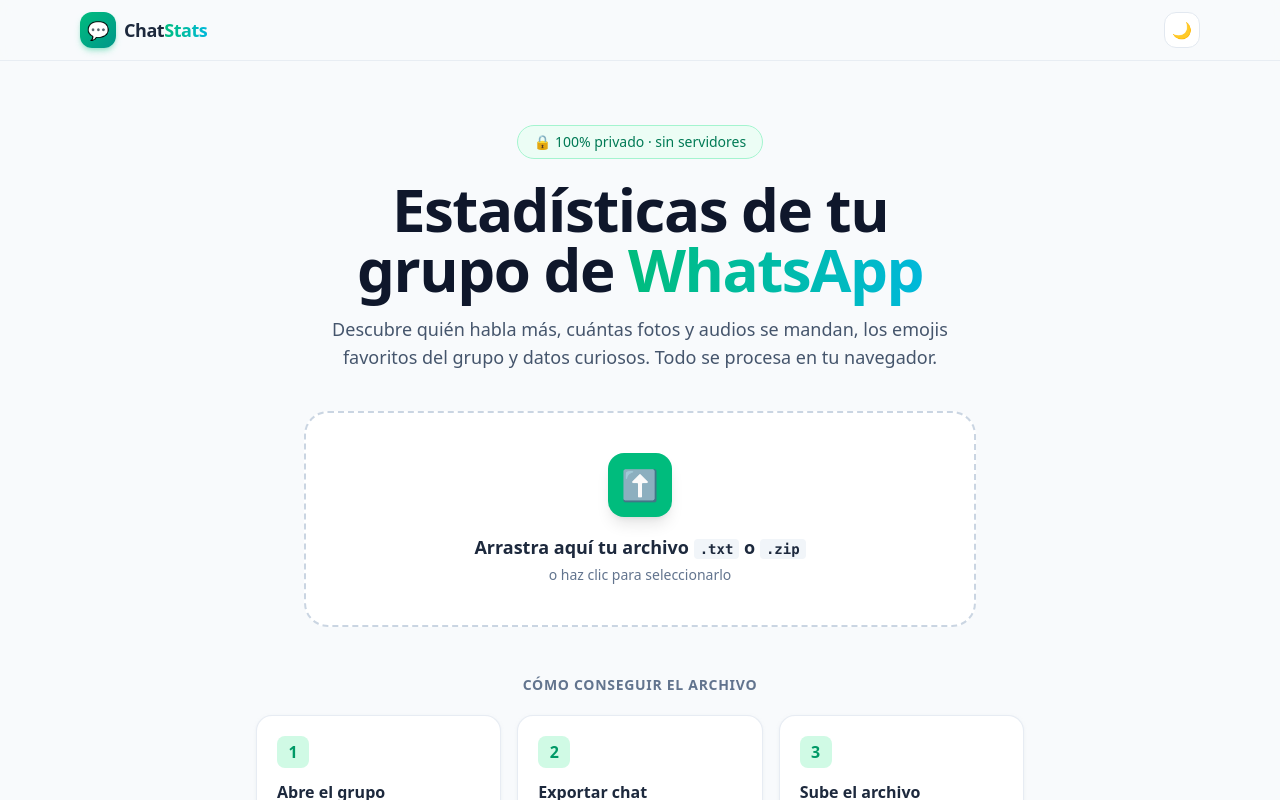
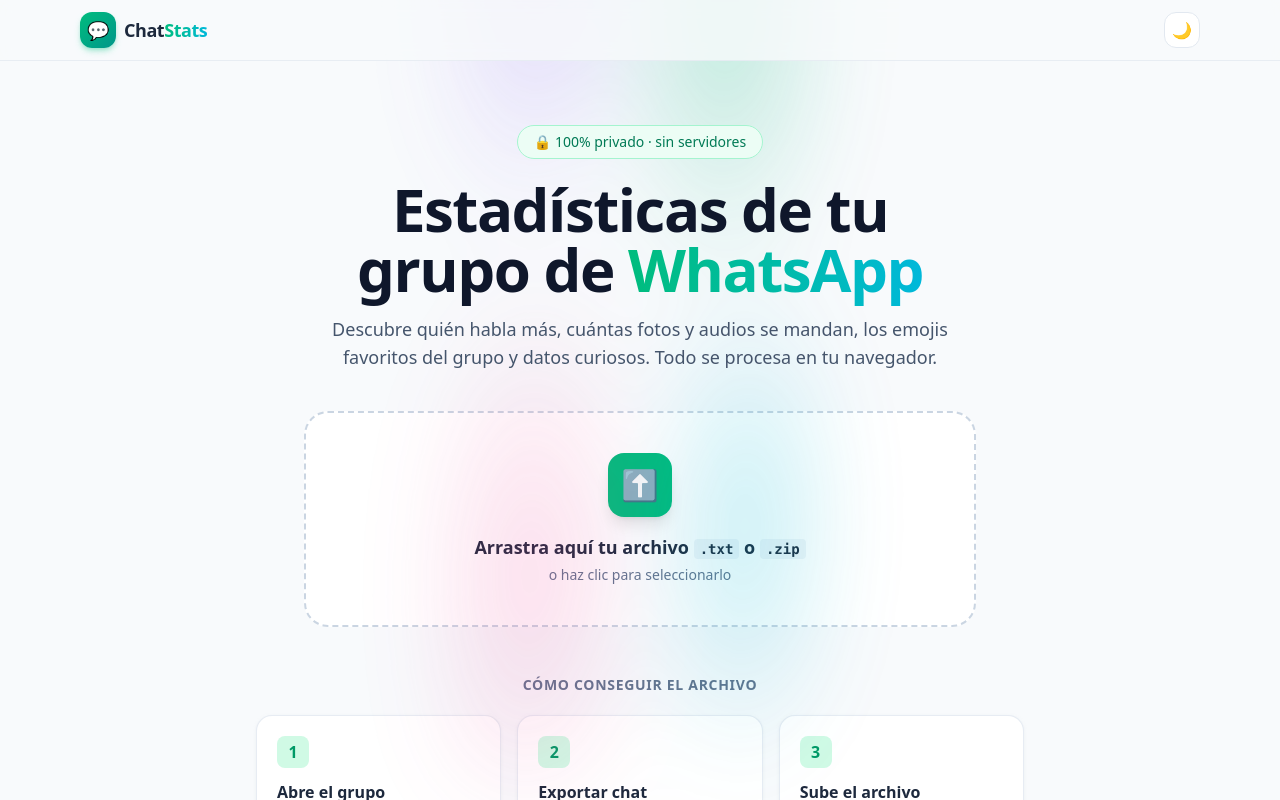
Before and after one commit to Rubencalii/contador, a React (Vite) app in the folder web/: page / in a window 1280 px wide. Shown: the top 800 px of the page. Built offline with nearby package versions, Linux system fonts and the light colour scheme.

Commit message:
Mejora visual: transicion suave al cambiar de tema y malla de gradiente animada en el hero

```diff
--- a/web/src/App.jsx
+++ b/web/src/App.jsx
@@ -1,4 +1,4 @@
-import { lazy, Suspense, useEffect, useState } from 'react'
+import { lazy, Suspense, useEffect, useRef, useState } from 'react'
 import { parseChat } from './lib/parser'
 import { calcularEstadisticas } from './lib/stats'
 import Header from './components/Header'
@@ -19,8 +19,16 @@
     return window.matchMedia('(prefers-color-scheme: dark)').matches
   })
 
+  const primeraVez = useRef(true)
   useEffect(() => {
-    document.documentElement.classList.toggle('dark', oscuro)
+    const root = document.documentElement
+    // Solo animamos el cambio de tema, no la carga inicial (evita parpadeo).
+    if (!primeraVez.current) {
+      root.classList.add('theme-transition')
+      window.setTimeout(() => root.classList.remove('theme-transition'), 500)
+    }
+    primeraVez.current = false
+    root.classList.toggle('dark', oscuro)
     localStorage.setItem('tema', oscuro ? 'oscuro' : 'claro')
   }, [oscuro])
 
--- a/web/src/components/FileUpload.jsx
+++ b/web/src/components/FileUpload.jsx
@@ -23,7 +23,12 @@
   return (
     <div className="py-10 sm:py-16">
       {/* Hero */}
-      <div className="mx-auto max-w-2xl text-center animate-fade-in-up">
+      <div className="relative mx-auto max-w-2xl text-center animate-fade-in-up">
+        {/* Malla de gradiente animada de fondo */}
+        <div
+          aria-hidden
+          className="hero-mesh pointer-events-none absolute left-1/2 top-1/2 -z-10 h-[150%] w-[150%] opacity-70 dark:opacity-50"
+        />
         <span className="inline-flex items-center gap-2 rounded-full border border-emerald-200 dark:border-emerald-900 bg-emerald-50 dark:bg-emerald-950/50 px-4 py-1.5 text-sm font-medium text-emerald-700 dark:text-emerald-300">
           🔒 100% privado · sin servidores
         </span>
--- a/web/src/index.css
+++ b/web/src/index.css
@@ -135,3 +135,50 @@
   filter: none !important;
   animation: none !important;
 }
+
+/* ---------- Transición suave al cambiar de tema ---------- */
+/* Se activa solo durante medio segundo al pulsar el botón claro/oscuro. */
+.theme-transition,
+.theme-transition *,
+.theme-transition *::before,
+.theme-transition *::after {
+  transition:
+    background-color 0.5s ease,
+    border-color 0.5s ease,
+    color 0.5s ease,
+    fill 0.5s ease,
+    stroke 0.5s ease !important;
+}
+
+/* ---------- Malla de gradiente animada del hero ---------- */
+.hero-mesh {
+  background:
+    radial-gradient(38% 38% at 28% 30%, rgba(16, 185, 129, 0.45), transparent 70%),
+    radial-gradient(34% 34% at 75% 22%, rgba(6, 182, 212, 0.40), transparent 70%),
+    radial-gradient(40% 40% at 22% 78%, rgba(139, 92, 246, 0.38), transparent 70%),
+    radial-gradient(40% 40% at 80% 75%, rgba(236, 72, 153, 0.32), transparent 70%);
+  filter: blur(44px);
+  animation: meshSpin 22s linear infinite;
+}
+@keyframes meshSpin {
+  0% {
+    transform: translate(-50%, -50%) rotate(0deg) scale(1);
+  }
+  50% {
+    transform: translate(-50%, -50%) rotate(180deg) scale(1.18);
+  }
+  100% {
+    transform: translate(-50%, -50%) rotate(360deg) scale(1);
+  }
+}
+
+@media (prefers-reduced-motion: reduce) {
+  .theme-transition,
+  .theme-transition * {
+    transition: none !important;
+  }
+  .hero-mesh {
+    animation: none !important;
+    transform: translate(-50%, -50%);
+  }
+}
```
